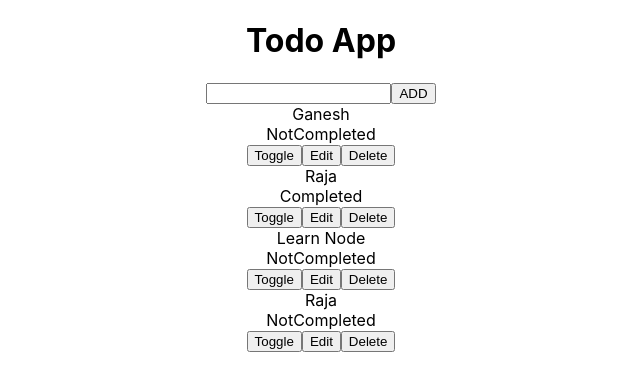
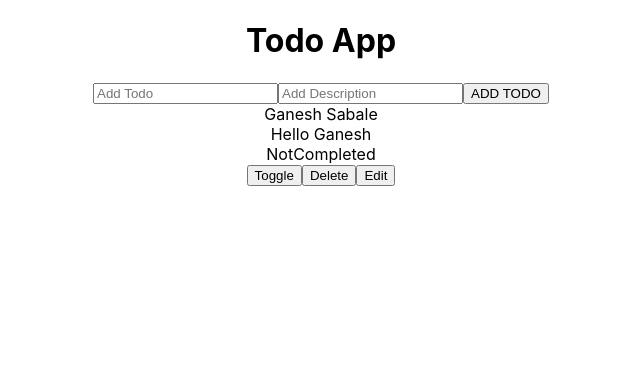
Before and after one commit to akshaykanherkar7/CompanyPracticeWork, a React (Create React App) app: page / in a window 1280 px wide. Shown: the top 390 px of the page, without its empty margins (319-959 px from the left). Built offline with nearby package versions, Linux system fonts and the light colour scheme; data requests are answered from the project's data file.

Commit message:
Added: Simple Todo CRUD

```diff
--- a/db.json
+++ b/db.json
@@ -1,24 +1,10 @@
 {
   "todos": [
     {
-      "title": "Ganesh",
-      "status": false,
-      "id": 3
-    },
-    {
-      "title": "Raja",
-      "status": true,
-      "id": 5
-    },
-    {
-      "title": "Learn Node",
-      "status": false,
-      "id": 6
-    },
-    {
-      "title": "Raja",
-      "status": false,
-      "id": 7
+      "title": "Ganesh Sabale",
+      "description": "Hello Ganesh",
+      "id": 1666433742847,
+      "status": false
     }
   ]
 }
--- a/src/App.js
+++ b/src/App.js
@@ -1,5 +1,6 @@
 import "./App.css";
-import AddTodoRedux from "./Components/TodoRedux/AddTodoRedux";
+import SimpleAddTodo from "./Components/SimpleTodo/SimpleAddTodo";
+// import AddTodoRedux from "./Components/TodoRedux/AddTodoRedux";
 // import Counter from "./Components/Counter";
 // import { CounterClass } from "./Components/CounterClassComponents";
 // import TicTac from "./Components/TicTac";
@@ -14,7 +15,8 @@ function App() {
       {/* <CounterClass></CounterClass> */}
       {/* <AddTodo></AddTodo> */}
       {/* <TogglingBTNs></TogglingBTNs> */}
-      <AddTodoRedux></AddTodoRedux>
+      {/* <AddTodoRedux></AddTodoRedux> */}
+      <SimpleAddTodo></SimpleAddTodo>
     </div>
   );
 }
--- /dev/null
+++ b/src/Components/SimpleTodo/SimpleAddTodo.jsx
@@ -0,0 +1,64 @@
+import React, { useState } from "react";
+import { useEffect } from "react";
+import axios from "axios";
+import SimpleTodoList from "./SimpleTodoList";
+
+const SimpleAddTodo = () => {
+  const [todos, setTodos] = useState([]);
+  const [value, setValue] = useState("");
+  const [desc, setDesc] = useState("");
+
+  const handleAddTodo = () => {
+    let payload = {
+      title: value,
+      description: desc,
+      id: Date.now(),
+      status: false,
+    };
+    axios
+      .post("http://localhost:8080/todos", payload)
+      .then((res) => {
+        getTodos();
+      })
+      .catch((err) => {
+        console.log("err:", err);
+      });
+  };
+
+  const getTodos = () => {
+    axios
+      .get("http://localhost:8080/todos")
+      .then((res) => {
+        setTodos(res.data);
+      })
+      .catch((err) => {
+        console.log("err:", err);
+      });
+  };
+
+  useEffect(() => {
+    getTodos();
+  }, []);
+
+  return (
+    <div>
+      <h1>Todo App</h1>
+      <input
+        type="text"
+        value={value}
+        onChange={(e) => setValue(e.target.value)}
+        placeholder="Add Todo"
+      />
+      <input
+        type="text"
+        placeholder="Add Description"
+        value={desc}
+        onChange={(e) => setDesc(e.target.value)}
+      />
+      <button onClick={handleAddTodo}>ADD TODO</button>
+      <SimpleTodoList todos={todos} getTodos={getTodos} value={value} desc={desc}></SimpleTodoList>
+    </div>
+  );
+};
+
+export default SimpleAddTodo;
--- /dev/null
+++ b/src/Components/SimpleTodo/SimpleTodoList.jsx
@@ -0,0 +1,58 @@
+import React from "react";
+import axios from "axios";
+
+const SimpleTodoList = ({ todos, getTodos, value, desc }) => {
+  const handleToggle = (el) => {
+    axios
+      .patch(`http://localhost:8080/todos/${el.id}`, { status: !el.status })
+      .then((res) => {
+        getTodos();
+      })
+      .catch((err) => {
+        console.log("err:", err);
+      });
+  };
+
+  const handleDelete = (id) => {
+    axios
+      .delete(`http://localhost:8080/todos/${id}`)
+      .then((res) => {
+        getTodos();
+      })
+      .catch((err) => {
+        console.log("err:", err);
+      });
+  };
+
+  const handleEdit = (el) => {
+    el.title = value;
+    el.description = desc;
+    axios
+      .put(`http://localhost:8080/todos/${el.id}`, el)
+      .then((res) => {
+        getTodos();
+      })
+      .catch((err) => {
+        console.log("err:", err);
+      });
+  };
+  return (
+    <div>
+      {todos.length > 0 &&
+        todos.map((el) => (
+          <div key={el.id}>
+            <div>{el.title}</div>
+            <div>{el.description}</div>
+            <div>{el.status ? "Completed" : "NotCompleted"}</div>
+            <div>
+              <button onClick={() => handleToggle(el)}>Toggle</button>
+              <button onClick={() => handleDelete(el.id)}>Delete</button>
+              <button onClick={() => handleEdit(el)}>Edit</button>
+            </div>
+          </div>
+        ))}
+    </div>
+  );
+};
+
+export default SimpleTodoList;
--- a/src/index.js
+++ b/src/index.js
@@ -3,8 +3,8 @@ import ReactDOM from "react-dom/client";
 import "./index.css";
 import App from "./App";
 import reportWebVitals from "./reportWebVitals";
-import { Provider } from "react-redux";
-import { store } from "./Redux/Srore";
+// import { Provider } from "react-redux";
+// import { store } from "./Redux/Srore";
 // import { AddTodoContextProvider } from "./Contexts/AddTodoContext";
 // import { ToggleTodoContextProvider } from "./Contexts/ToggleTodoContext";
 // import { DeleteTodoContextProvider } from "./Contexts/DeleteTodoContext";
@@ -21,9 +21,9 @@ root.render(
   //     </DeleteTodoContextProvider>
   //   </ToggleTodoContextProvider>
   // </AddTodoContextProvider>
-  <Provider store={store}>
-    <App />
-  </Provider>
+  // <Provider store={store}>
+  <App />
+  // </Provider>
 );
 
 // If you want to start measuring performance in your app, pass a function
```
